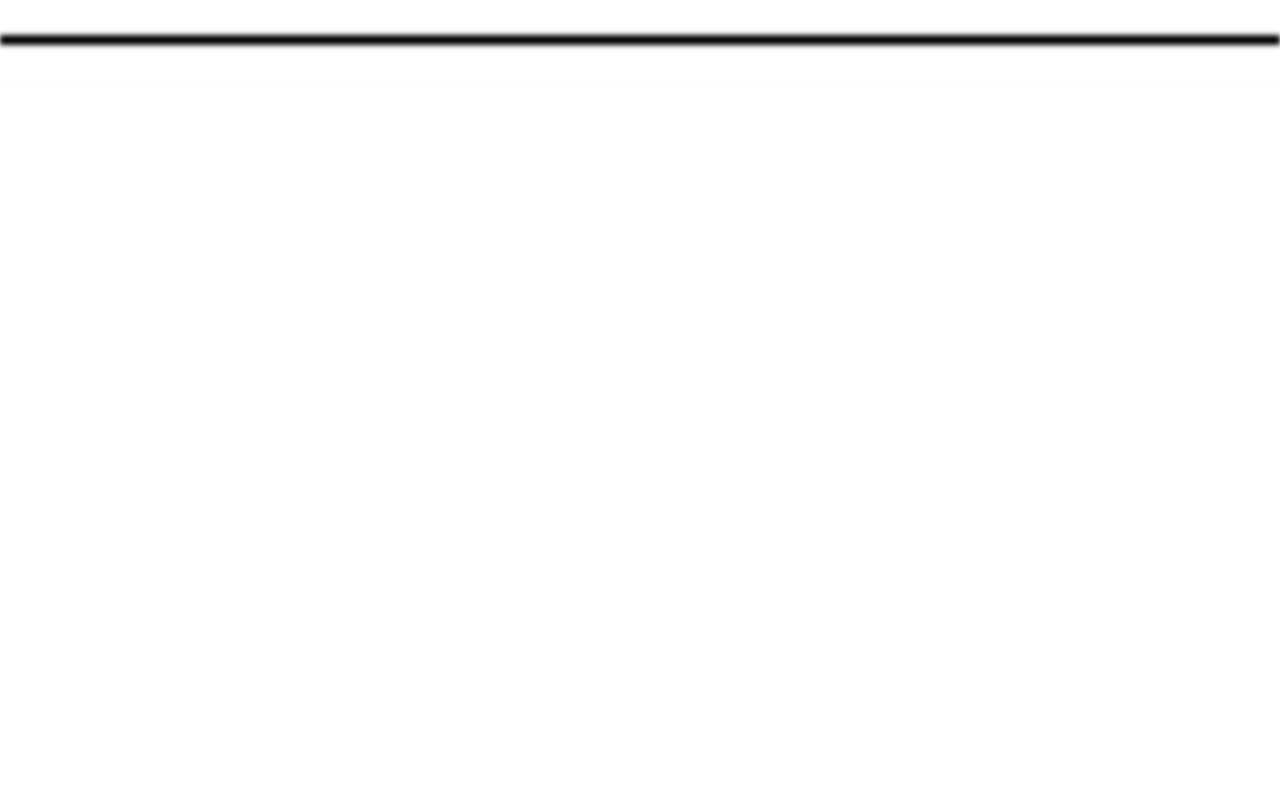
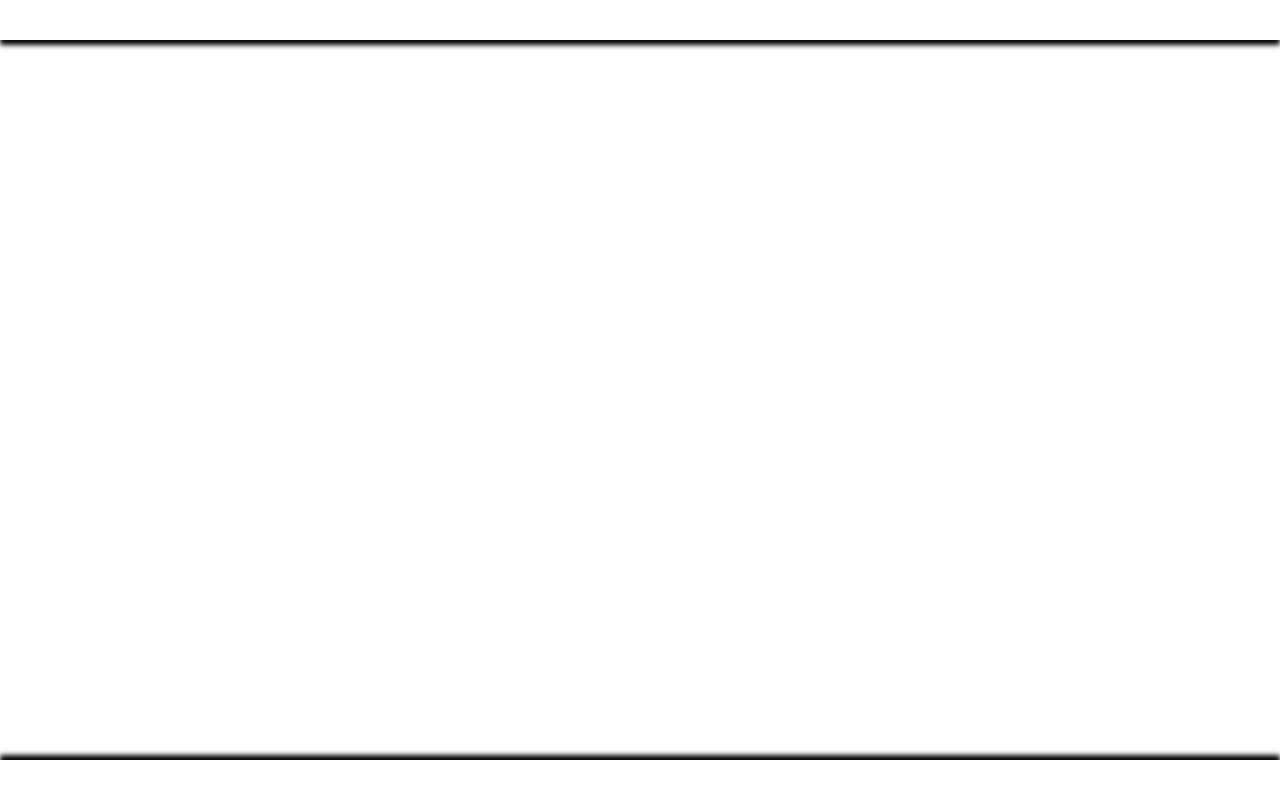
Before and after one commit to YauheniKiri/Languanarium-frontend, a Next.js app: page / in a window 1280 px wide. Built offline with nearby package versions, Linux system fonts and the light colour scheme.

Commit message:
Feat: attach the footer to the page's buttom

```diff
--- a/src/app/layout.tsx
+++ b/src/app/layout.tsx
@@ -14,7 +14,7 @@ export default function RootLayout({
 }>) {
   return (
     <html lang="en">
-      <body>
+      <body className={styles.container}>
         <header className={styles.header}></header>
         {children}
         <footer className={styles.footer}></footer>
--- a/src/app/page.module.scss
+++ b/src/app/page.module.scss
@@ -1,3 +1,9 @@
+.container {
+  display: flex;
+  flex-direction: column;
+  min-height: 100vh;
+}
+
 .header {
   padding: 20px 0;
   box-shadow: 0 5px 5px black;
@@ -5,5 +11,6 @@
 
 .footer {
   padding: 20px 0;
+  margin-top: auto;
   box-shadow: 0 -5px 5px black;
 }
```
